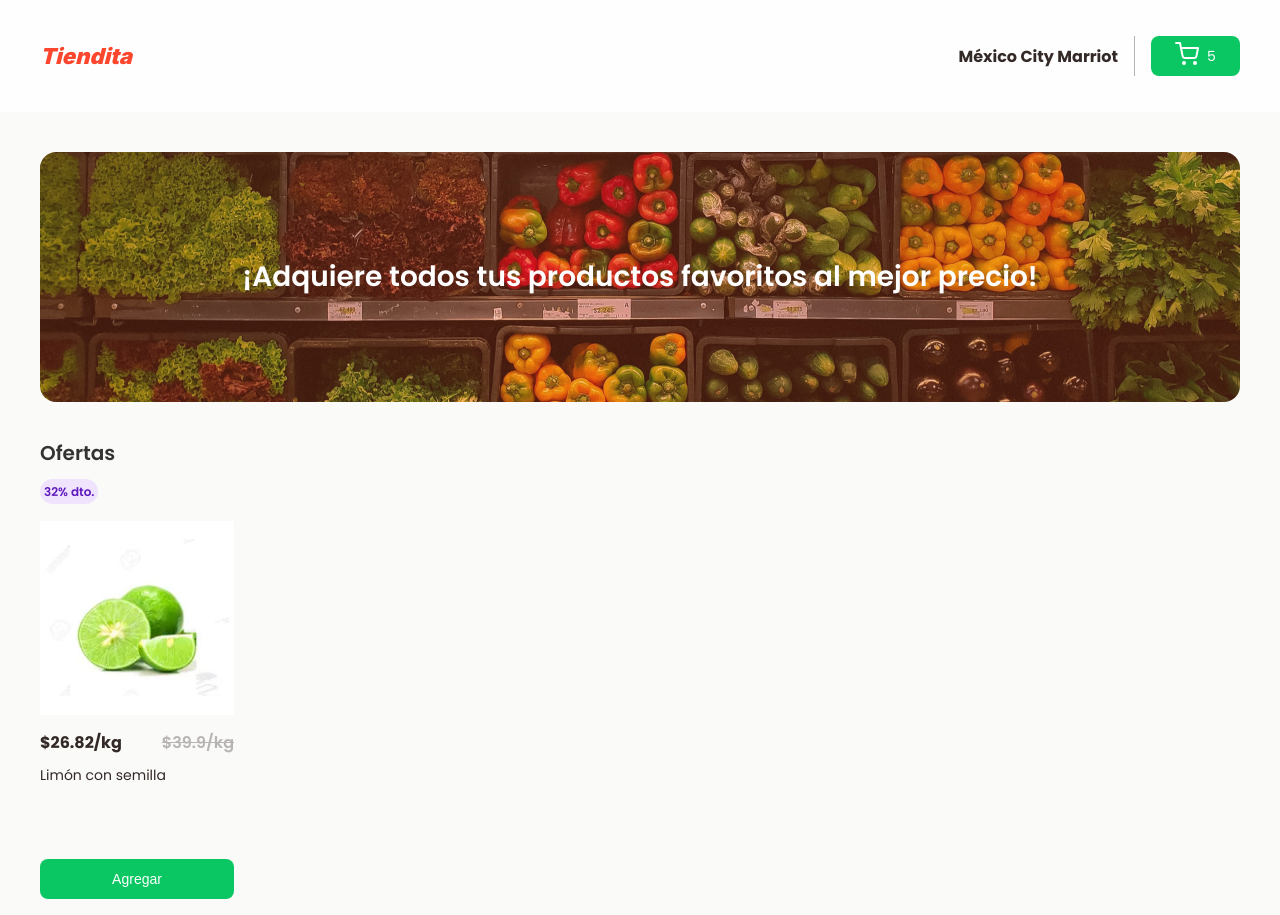
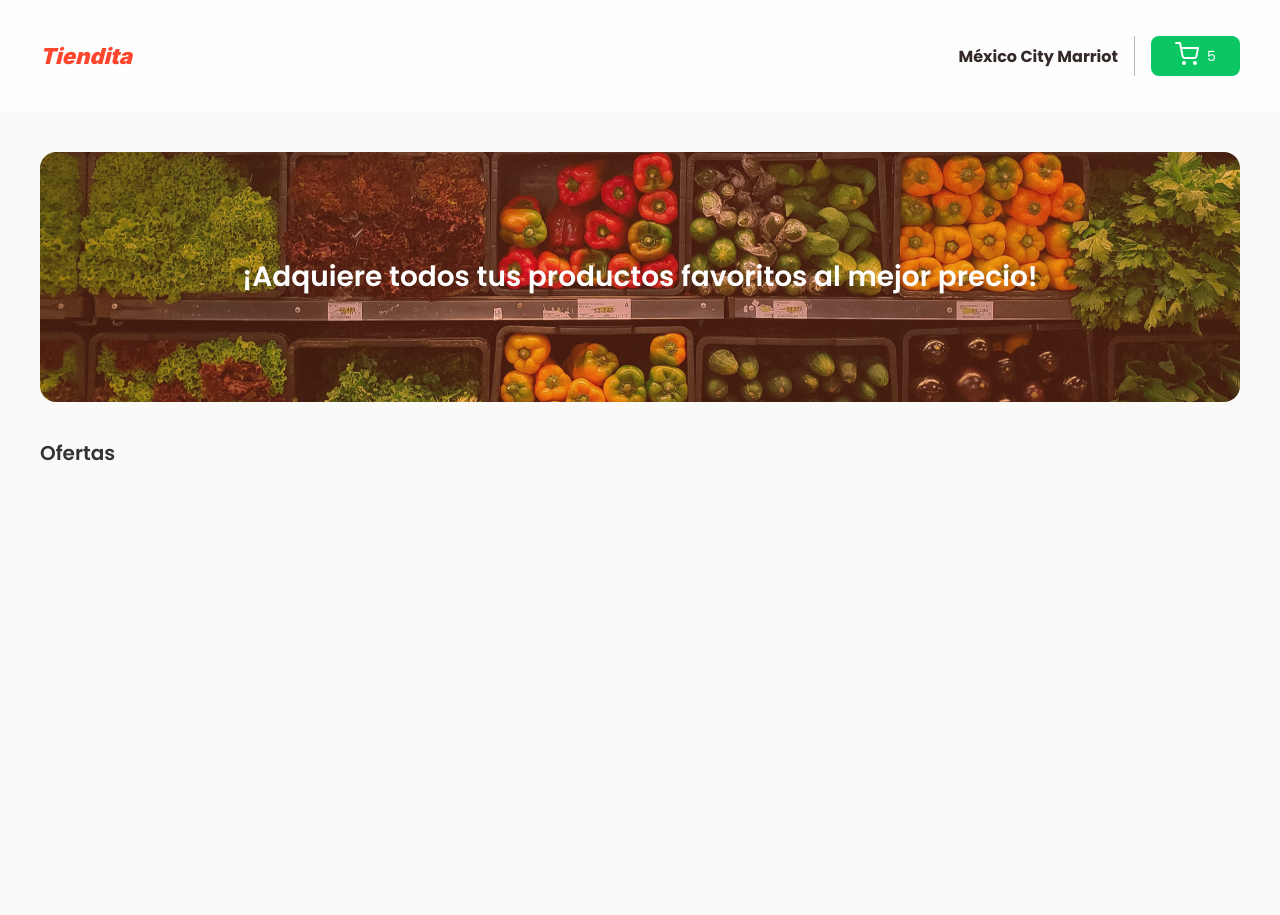
Before and after one commit to juanjosemayorga/tiendita, a React (Create React App) app: page / in a window 1280 px wide. After the commit the page ends 800 px from the top, so only its background shows below. Built offline with nearby package versions, Linux system fonts and the light colour scheme.

Commit message:
offers slides started

```diff
--- a/src/components/Pages/OffersPage/OffersCard/OffersCard.tsx
+++ b/src/components/Pages/OffersPage/OffersCard/OffersCard.tsx
@@ -1,38 +1,39 @@
 import PropTypes from 'prop-types'
 import './OffersCard.css'
 import LIMON from '../../../../assets/images/Name=Limon.jpg'
+import { Product } from '../../../../data/interfaces';
 
-export const OffersCard = (props: any) => {
+export const OffersCard = (product: Product) => {
+
+  const { disccount, image, name, price } = product;
+
   return (
     <div className="offers-card-container">
       <div className="offers-card-container__disccount">
-        <p className="offers-card-container__disccount-label">32% dto.</p>
+        <p className="offers-card-container__disccount-label">{disccount}% dto.</p>
       </div>
       <figure className="offers-card-container__figure-product">
         <img
           className="offers-card-container__figure-product-image"
-          src={LIMON}
-          alt="Limón" />
+          src={image}
+          alt={name}
+        />
       </figure>
       <article className="offers-card-container__prices-container">
-        <p
-          className="offers-card-container__prices-container--low-price">
+        <p className="offers-card-container__prices-container--low-price">
           $26.82/kg
         </p>
-        <p
-          className="offers-card-container__prices-container--normal-price">
-          $39.9/kg
+        <p className="offers-card-container__prices-container--normal-price">
+          ${price}/kg
         </p>
       </article>
       <p className="offers-card-container__description-text">
-        Limón con semilla
+        {name}
       </p>
-      <button className="offers-card-container__add-button">
-        Agregar
-      </button>
+      <button className="offers-card-container__add-button">Agregar</button>
     </div>
-  )
-}
+  );
+};
 
 OffersCard.propTypes = {
 
--- a/src/components/Pages/OffersPage/OffersContainer/OffersContainer.css
+++ b/src/components/Pages/OffersPage/OffersContainer/OffersContainer.css
@@ -0,0 +1,13 @@
+
+.slider-container {
+  display: block;
+  overflow: auto;
+  scroll-behavior: smooth;
+  white-space: nowrap;
+}
+
+.slider-slide {
+  margin: 0;
+  display: inline-block;
+  margin-right: 24px;
+}
--- a/src/components/Pages/OffersPage/OffersContainer/OffersContainer.tsx
+++ b/src/components/Pages/OffersPage/OffersContainer/OffersContainer.tsx
@@ -1,10 +1,30 @@
-import React from 'react'
-import { OffersCard } from '../OffersCard/OffersCard'
+import React from "react";
+import { products } from "../../../../data/products";
+import { OffersCard } from "../OffersCard/OffersCard";
+import "./OffersContainer.css";
 
 export const OffersContainer = () => {
   return (
-    <>
-      <OffersCard />
-    </>
-  )
-}
+    <section className="slider">
+      <div className="slider-container">
+        <div className="slider-slide">
+          {
+            // products.map(product => <OffersCard {...product}/>)
+          }
+        </div>
+
+        {/* <div className="slider-slide">
+          <OffersCard />
+        </div>
+
+        <div className="slider-slide">
+          <OffersCard />
+        </div>
+
+        <div className="slider-slide">
+          <OffersCard />
+        </div> */}
+      </div>
+    </section>
+  );
+};
--- /dev/null
+++ b/src/data/interfaces.ts
@@ -0,0 +1,7 @@
+export interface Product {
+  id: number;
+  disccount: number;
+  image: string;
+  price: number;
+  name: string;
+}
--- /dev/null
+++ b/src/data/products.ts
@@ -0,0 +1,12 @@
+import LIMON from '../assets/images/Name=Limon.jpg';
+import { Product } from './interfaces';
+
+export const products: Product[] = [
+  {
+    id: 1,
+    disccount: 32,
+    image: LIMON,
+    price: 39.9,
+    name: 'Limon con semilla'
+  }
+]
```
